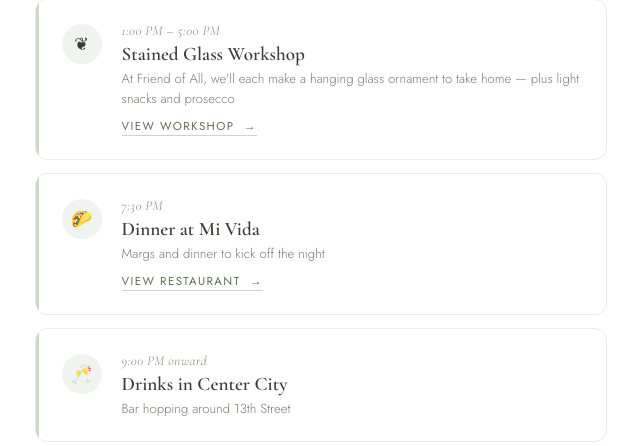
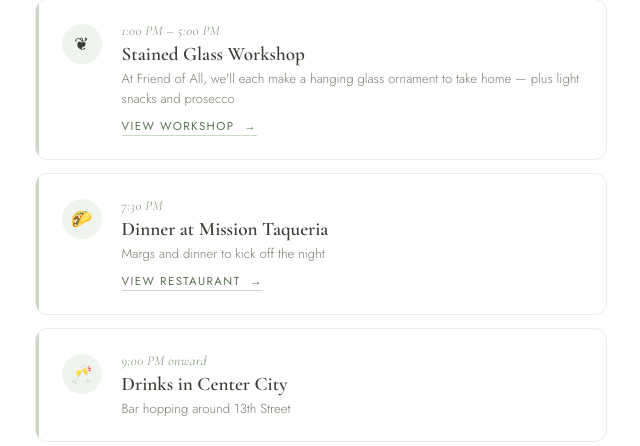
Before and after one commit to hconnollysporing-sys/annie-bachelorette, a Flask app: page / in a window 1280 px wide. Shown: the part 851-1297 px from the top of the page, without its empty margins (319-959 px from the left). Run offline with Flask 3, Linux system fonts and the light colour scheme.

Commit message:
Update dinner to Mission Taqueria

```diff
--- a/templates/index.html
+++ b/templates/index.html
@@ -462,11 +462,11 @@
       </div>
     </a>
 
-    <a class="event-card sage-bar" href="https://www.mividamexico.com/" target="_blank" rel="noopener">
+    <a class="event-card sage-bar" href="https://www.missiontaqueria.com/" target="_blank" rel="noopener">
       <div class="event-icon-wrap">&#127790;</div>
       <div class="event-body">
         <p class="event-time">7:30 PM</p>
-        <p class="event-name">Dinner at Mi Vida</p>
+        <p class="event-name">Dinner at Mission Taqueria</p>
         <p class="event-detail">Margs and dinner to kick off the night</p>
         <span class="event-cta">View Restaurant &nbsp;&rarr;</span>
       </div>
```
